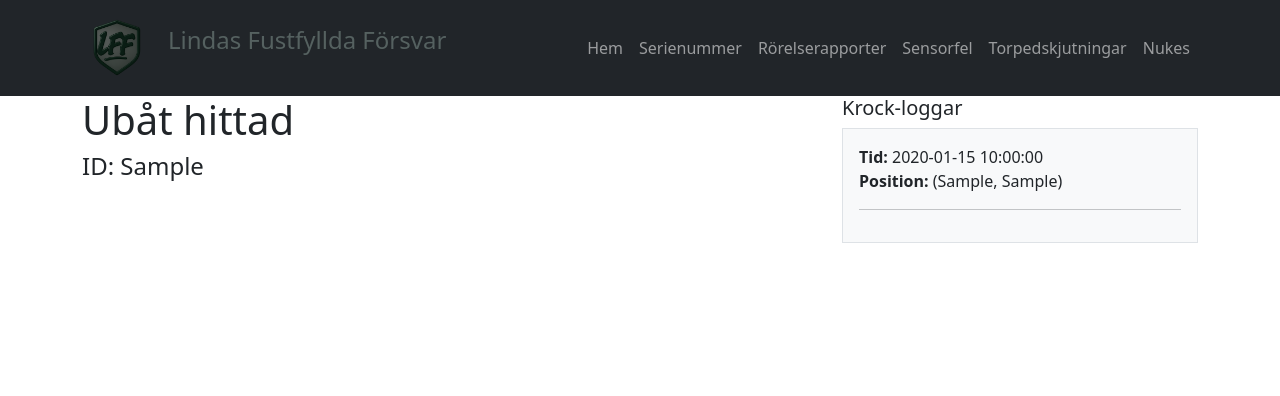
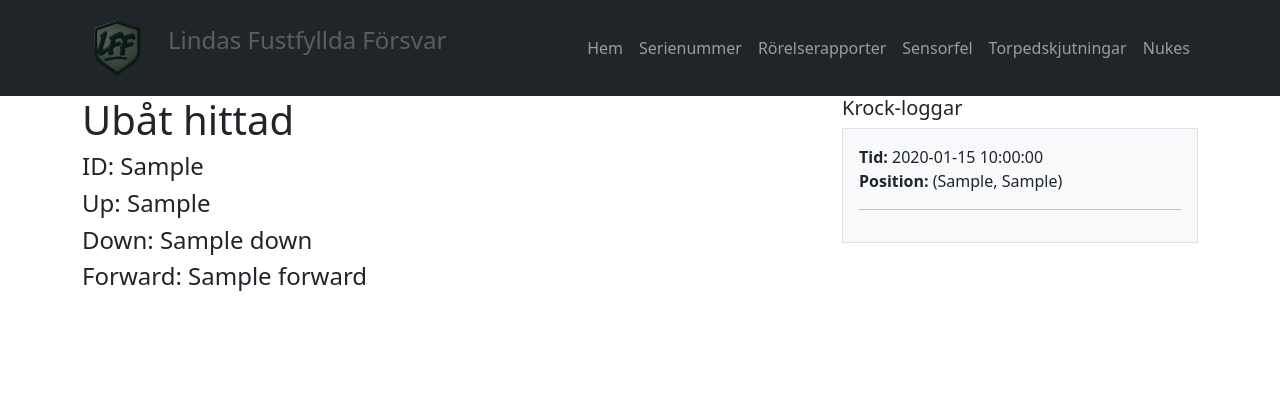
Before and after one commit to Gustavsahlberg/Ubatcentralen, a Flask app: template templates/submarine/ubåt.html in a window 1280 px wide. Shown: the top 396 px of the page. Run offline with Flask 3, Linux system fonts and the light colour scheme; the template is opened without the code that fills it: most values are stand-ins (such as "Sample title", 1, 10 or a date in 2020); parts of the project's set-up code (start-up, migrations or seed data) failed here and were passed over.

Commit message:
tillfällig visning av torped ff

```diff
--- a/templates/submarine/ubåt.html
+++ b/templates/submarine/ubåt.html
@@ -9,6 +9,9 @@
         <div class="col-md-8">
             <h1>Ubåt hittad</h1>
             <h4>ID: {{ sn }}</h4>
+            <h4>Up: {{ up }}</h4>
+            <h4>Down: {{ down }}</h4>
+            <h4>Forward: {{ forward }}</h4>
         </div>
 
 
```
